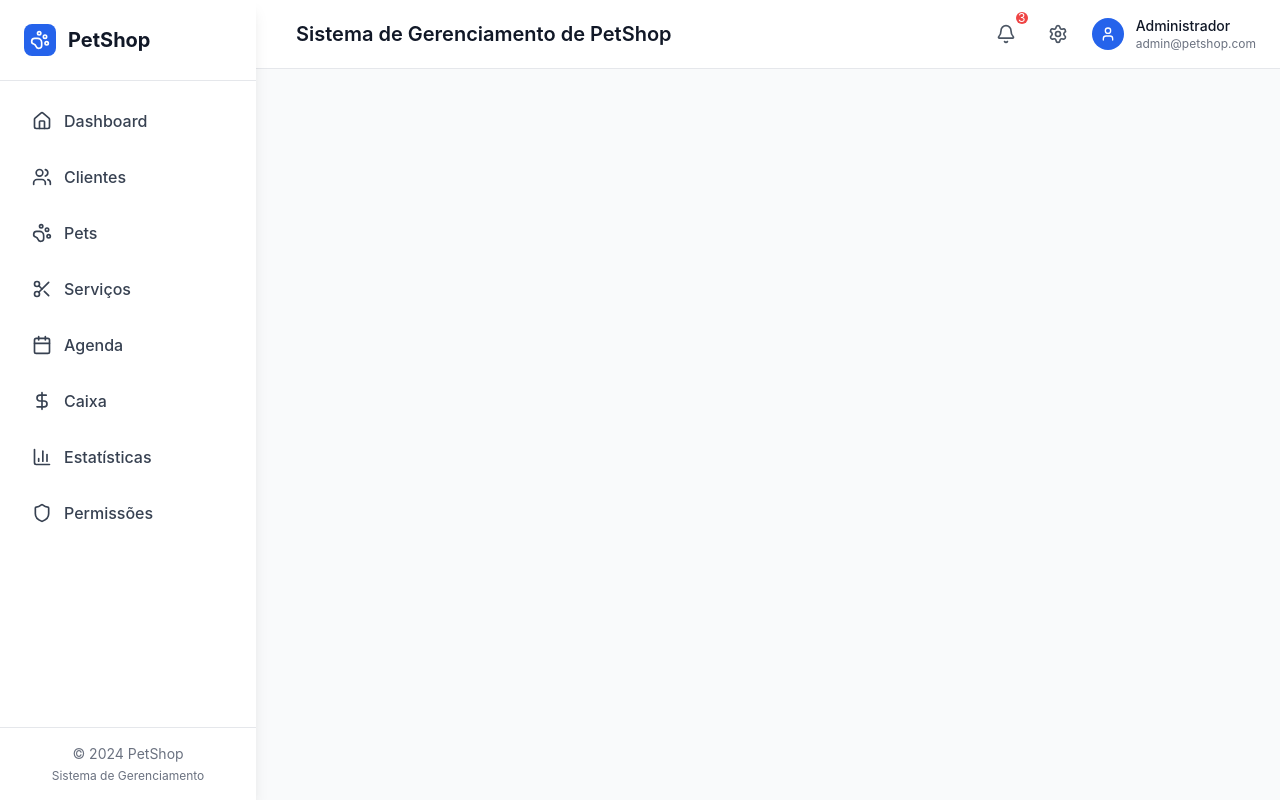
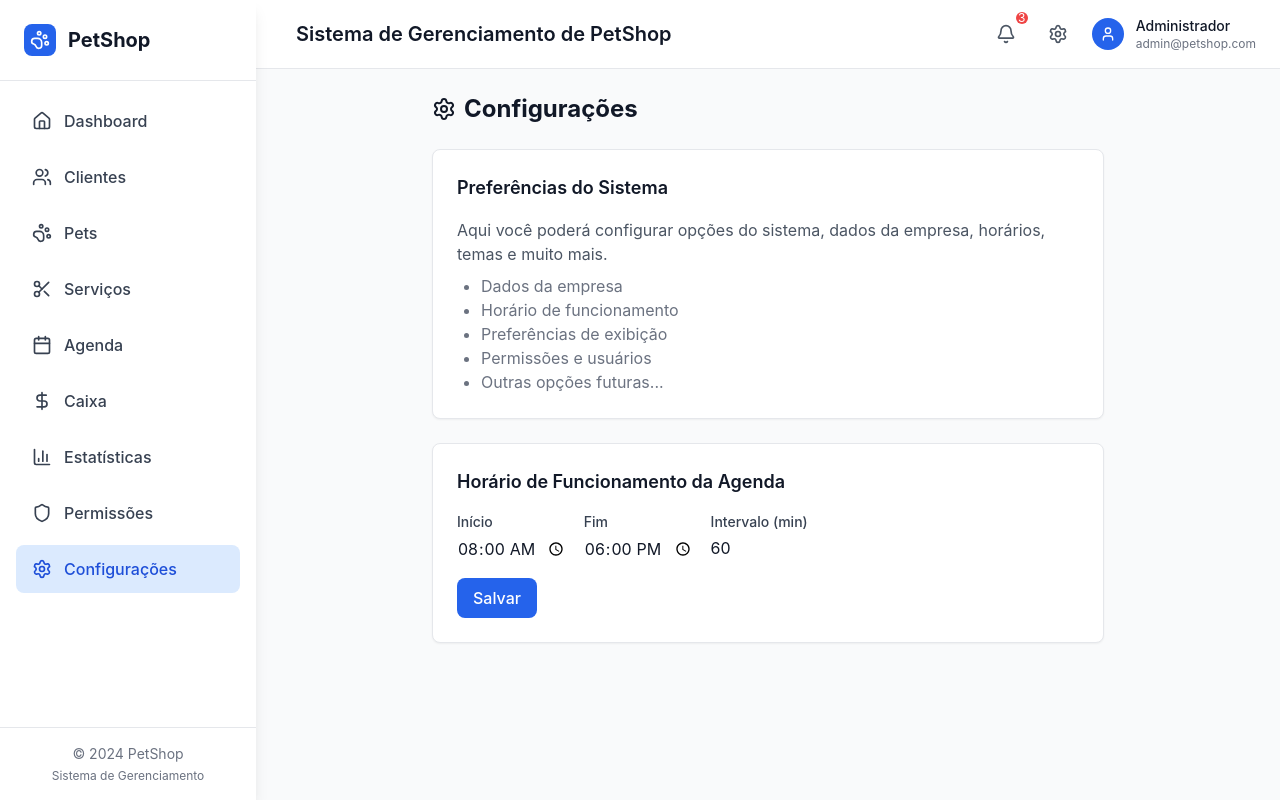
Before and after one commit to andersonldias/bichosdobairro, a React (Vite) app in the folder frontend/: page /settings in a window 1280 px wide. Built offline with nearby package versions, Linux system fonts and the light colour scheme.

Commit message:
criado Menu configuração, a adicinado função definição de horários

```diff
--- a/frontend/src/App.jsx
+++ b/frontend/src/App.jsx
@@ -11,11 +11,14 @@ import Agenda from './pages/Agenda';
 import CashRegister from './pages/CashRegister';
 import Statistics from './pages/Statistics';
 import Permissions from './pages/Permissions';
+import Settings from './pages/Settings';
+import { SettingsProvider } from './contexts/SettingsContext';
 
 function App() {
   const [sidebarOpen, setSidebarOpen] = useState(false);
 
   return (
+    <SettingsProvider>
       <div className="flex h-screen bg-gray-50">
         {/* Sidebar */}
         <Sidebar isOpen={sidebarOpen} setIsOpen={setSidebarOpen} />
@@ -36,10 +39,12 @@ function App() {
               <Route path="/cash-register" element={<CashRegister />} />
               <Route path="/statistics" element={<Statistics />} />
               <Route path="/permissions" element={<Permissions />} />
+              <Route path="/settings" element={<Settings />} />
             </Routes>
           </main>
         </div>
       </div>
+    </SettingsProvider>
   );
 }
 
--- a/frontend/src/components/Sidebar.jsx
+++ b/frontend/src/components/Sidebar.jsx
@@ -9,7 +9,8 @@ import {
   DollarSign,
   BarChart3,
   Shield,
-  X
+  X,
+  Settings
 } from 'lucide-react';
 
 const Sidebar = ({ isOpen, setIsOpen }) => {
@@ -22,6 +23,7 @@ const Sidebar = ({ isOpen, setIsOpen }) => {
     { path: '/cash-register', icon: DollarSign, label: 'Caixa' },
     { path: '/statistics', icon: BarChart3, label: 'Estatísticas' },
     { path: '/permissions', icon: Shield, label: 'Permissões' },
+    { path: '/settings', icon: Settings, label: 'Configurações' },
   ];
 
   return (
@@ -55,8 +57,9 @@ const Sidebar = ({ isOpen, setIsOpen }) => {
           </button>
         </div>
 
-        {/* Menu de Navegação */}
-        <nav className="p-4 space-y-2">
+        {/* Menu de Navegação rolável */}
+        <div className="flex-1 overflow-y-auto" style={{height: 'calc(100vh - 144px)'}}>
+          <nav className="p-4 space-y-2 pb-8">
             {menuItems.map((item) => {
               const Icon = item.icon;
               return (
@@ -74,9 +77,10 @@ const Sidebar = ({ isOpen, setIsOpen }) => {
               );
             })}
           </nav>
+        </div>
 
-        {/* Footer do Sidebar */}
-        <div className="absolute bottom-0 left-0 right-0 p-4 border-t border-gray-200">
+        {/* Footer do Sidebar fixo */}
+        <div className="absolute bottom-0 left-0 right-0 p-4 border-t border-gray-200 bg-white">
           <div className="text-center text-sm text-gray-500">
             <p>© 2024 PetShop</p>
             <p className="text-xs mt-1">Sistema de Gerenciamento</p>
--- /dev/null
+++ b/frontend/src/contexts/SettingsContext.jsx
@@ -0,0 +1,19 @@
+import React, { createContext, useContext, useState } from 'react';
+
+const SettingsContext = createContext();
+
+export const SettingsProvider = ({ children }) => {
+  const [settings, setSettings] = useState({
+    startTime: '08:00',
+    endTime: '18:00',
+    interval: 60, // minutos
+  });
+
+  return (
+    <SettingsContext.Provider value={{ settings, setSettings }}>
+      {children}
+    </SettingsContext.Provider>
+  );
+};
+
+export const useSettings = () => useContext(SettingsContext);
--- a/frontend/src/pages/Agenda.jsx
+++ b/frontend/src/pages/Agenda.jsx
@@ -20,6 +20,7 @@ import {
 import { useAppointments } from '../hooks/useAppointments';
 import { useClients } from '../hooks/useClients';
 import { usePets } from '../hooks/usePets';
+import { useSettings } from '../contexts/SettingsContext';
 
 const Agenda = () => {
   const {
@@ -35,6 +36,7 @@ const Agenda = () => {
 
   const { clients } = useClients();
   const { pets } = usePets();
+  const { settings } = useSettings();
 
   // Estados do calendário
   const [currentDate, setCurrentDate] = useState(new Date());
@@ -175,11 +177,19 @@ const Agenda = () => {
     }
   };
 
-  // Função para gerar horários do dia
+  // Função para gerar horários do dia conforme configurações
   const getDayHours = () => {
     const hours = [];
-    for (let h = 8; h <= 18; h++) {
-      hours.push(`${h.toString().padStart(2, '0')}:00`);
+    const [startH, startM] = settings.startTime.split(':').map(Number);
+    const [endH, endM] = settings.endTime.split(':').map(Number);
+    const interval = Number(settings.interval);
+    let current = new Date(0, 0, 0, startH, startM);
+    const end = new Date(0, 0, 0, endH, endM);
+    while (current <= end) {
+      const h = current.getHours().toString().padStart(2, '0');
+      const m = current.getMinutes().toString().padStart(2, '0');
+      hours.push(`${h}:${m}`);
+      current = new Date(current.getTime() + interval * 60000);
     }
     return hours;
   };
--- /dev/null
+++ b/frontend/src/pages/Settings.jsx
@@ -0,0 +1,68 @@
+import React, { useState, useEffect } from 'react';
+import { Settings as SettingsIcon } from 'lucide-react';
+import { useSettings } from '../contexts/SettingsContext';
+
+const Settings = () => {
+  const { settings, setSettings } = useSettings();
+  const [startTime, setStartTime] = useState(settings.startTime);
+  const [endTime, setEndTime] = useState(settings.endTime);
+  const [interval, setInterval] = useState(settings.interval);
+  const [saved, setSaved] = useState(false);
+
+  useEffect(() => {
+    setStartTime(settings.startTime);
+    setEndTime(settings.endTime);
+    setInterval(settings.interval);
+  }, [settings]);
+
+  const handleSubmit = (e) => {
+    e.preventDefault();
+    setSettings({ startTime, endTime, interval });
+    setSaved(true);
+    setTimeout(() => setSaved(false), 2000);
+  };
+
+  return (
+    <div className="max-w-2xl mx-auto space-y-6">
+      <h1 className="text-2xl font-bold flex items-center gap-2 text-gray-900">
+        <SettingsIcon className="w-6 h-6" /> Configurações
+      </h1>
+      <div className="card p-6">
+        <h2 className="text-lg font-semibold mb-4">Preferências do Sistema</h2>
+        <p className="text-gray-600 mb-2">Aqui você poderá configurar opções do sistema, dados da empresa, horários, temas e muito mais.</p>
+        <ul className="list-disc pl-6 text-gray-500">
+          <li>Dados da empresa</li>
+          <li>Horário de funcionamento</li>
+          <li>Preferências de exibição</li>
+          <li>Permissões e usuários</li>
+          <li>Outras opções futuras...</li>
+        </ul>
+      </div>
+
+      {/* Formulário de Horário de Funcionamento */}
+      <div className="card p-6">
+        <h2 className="text-lg font-semibold mb-4">Horário de Funcionamento da Agenda</h2>
+        <form onSubmit={handleSubmit} className="space-y-4">
+          <div className="flex gap-4 flex-wrap">
+            <div>
+              <label className="block text-sm font-medium text-gray-700 mb-1">Início</label>
+              <input type="time" value={startTime} onChange={e => setStartTime(e.target.value)} className="input" required />
+            </div>
+            <div>
+              <label className="block text-sm font-medium text-gray-700 mb-1">Fim</label>
+              <input type="time" value={endTime} onChange={e => setEndTime(e.target.value)} className="input" required />
+            </div>
+            <div>
+              <label className="block text-sm font-medium text-gray-700 mb-1">Intervalo (min)</label>
+              <input type="number" min="5" step="5" value={interval} onChange={e => setInterval(Number(e.target.value))} className="input w-24" required />
+            </div>
+          </div>
+          <button type="submit" className="btn btn-primary mt-2">Salvar</button>
+          {saved && <span className="ml-4 text-green-600">Configurações salvas!</span>}
+        </form>
+      </div>
+    </div>
+  );
+};
+
+export default Settings;
```
Lines whose indentation alone changed are shown as unchanged.
